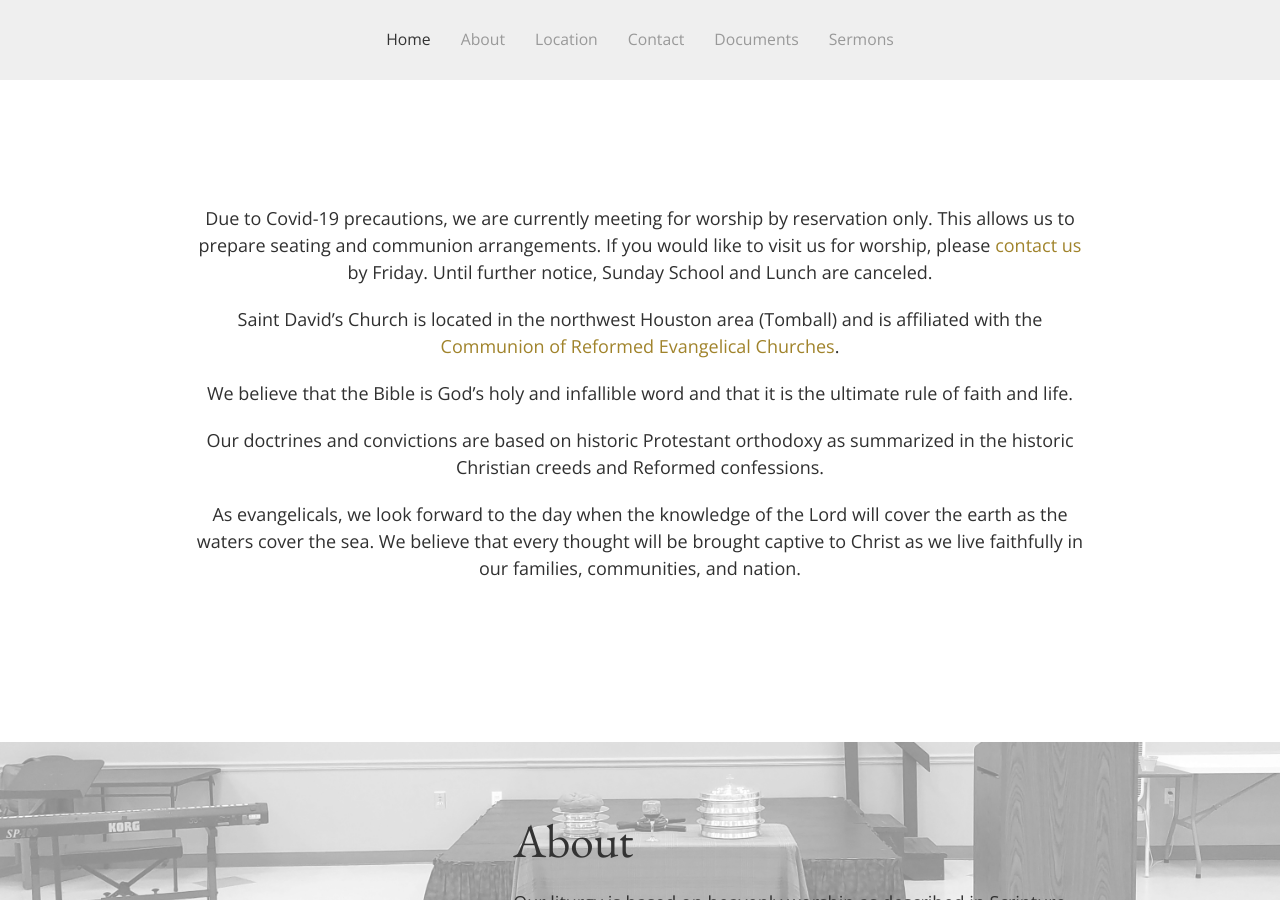
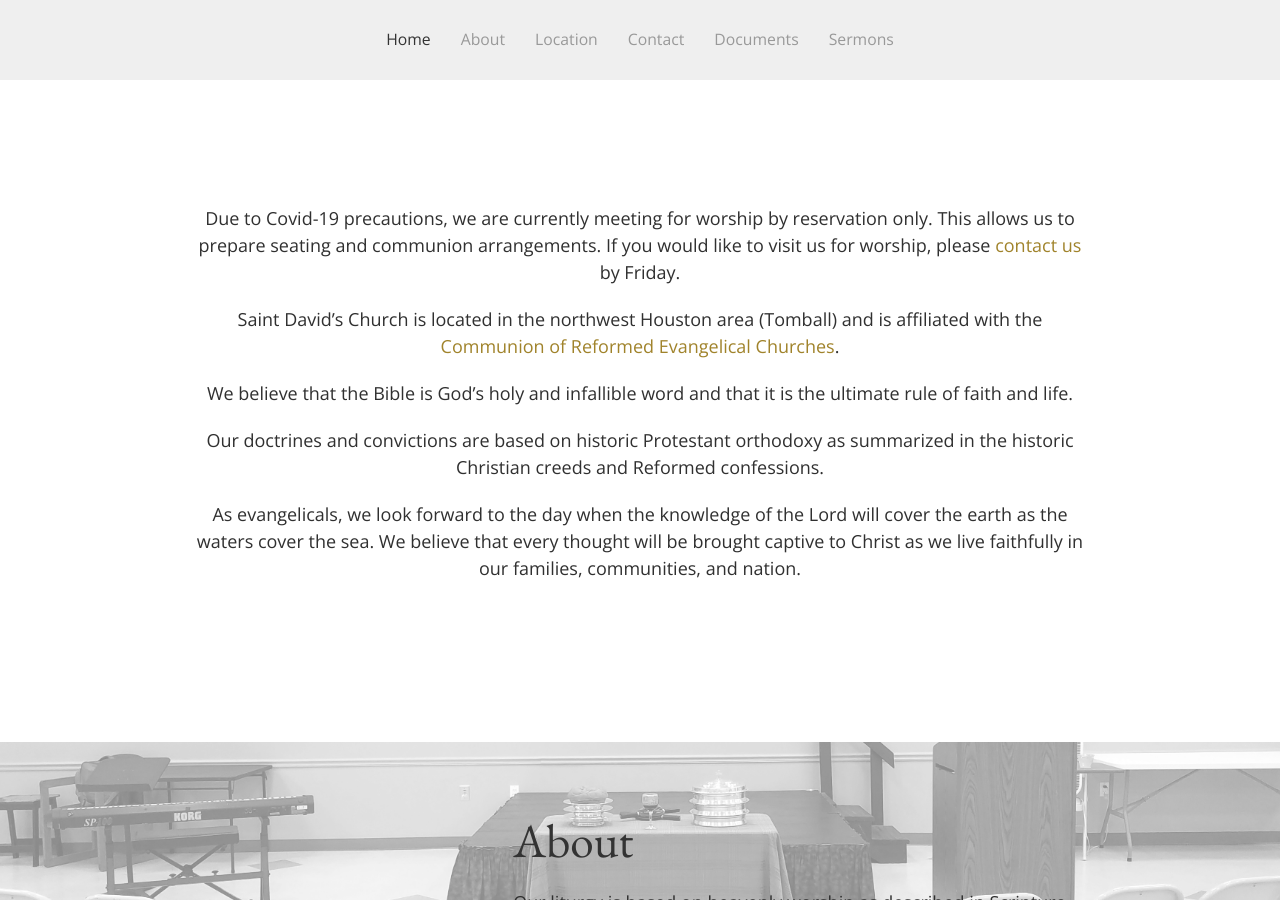
Before and after one commit to SaintDavidsChurch/website, a Jekyll site: the page built from index.html, in a window 1280 px wide and 900 px high, scrolled down 855 px. Built offline with Jekyll 4.4.1, drawn with Linux system fonts in a browser that asks for light colours; some of the changed text lies outside the part shown.

Commit message:
Updated by InferCMS

```diff
--- a/_data/site_copy.yml
+++ b/_data/site_copy.yml
@@ -5,9 +5,8 @@
 - "Due to Covid-19 precautions, we are currently meeting for worship by reservation\
   \ only. This allows us to prepare seating and communion arrangements. If you would\
   \ like to visit us for worship, please [contact us](https://saintdavids.church/#contact)\
-  \ by Friday. Until further notice, Sunday School and Lunch are canceled.\r\n\r\n\
-  Saint David's Church is located in the northwest Houston area (Tomball) and is affiliated\
-  \ with the [Communion of Reformed Evangelical Churches](http://www.crechurches.org/)."
+  \ by Friday.\r\n\r\nSaint David's Church is located in the northwest Houston area\
+  \ (Tomball) and is affiliated with the [Communion of Reformed Evangelical Churches](http://www.crechurches.org/)."
 - We believe that the Bible is God's holy and infallible word and that it is the ultimate
   rule of faith and life.
 - Our doctrines and convictions are based on historic Protestant orthodoxy as summarized
@@ -21,12 +20,10 @@
   and hymns, confess our sins, and share communion every week. We believe that communion
   is a weekly renewal of our fellowship with God and with our brothers and sisters
   in Christ. Communion is open to all faithful, baptized trinitarians.
-- Immediately after worship, we have a brief time for coffee and fellowship, and then
-  a Sunday School class (all ages) is held from 11:30-12:15. On the last Sunday of
-  each month, instead of Sunday School we have a singing and prayer service. This
-  is a time to learn new songs and share prayer requests.
-- We host a lunch every Sunday after our services. This is a time for us to have continued
-  fellowship with another. Please join us!
+- Immediately after worship, we have a brief time of fellowship, and then a Sunday
+  School class (all ages) is held from 11:30-12:15. On the last Sunday of each month,
+  instead of Sunday School we have a singing and prayer service. This is a time to
+  learn new songs and share prayer requests. Please join us!
 definitions:
 - title: Reformed
   definition: We embrace the Sovereignty of God as our fathers in the Protestant Reformation
```
